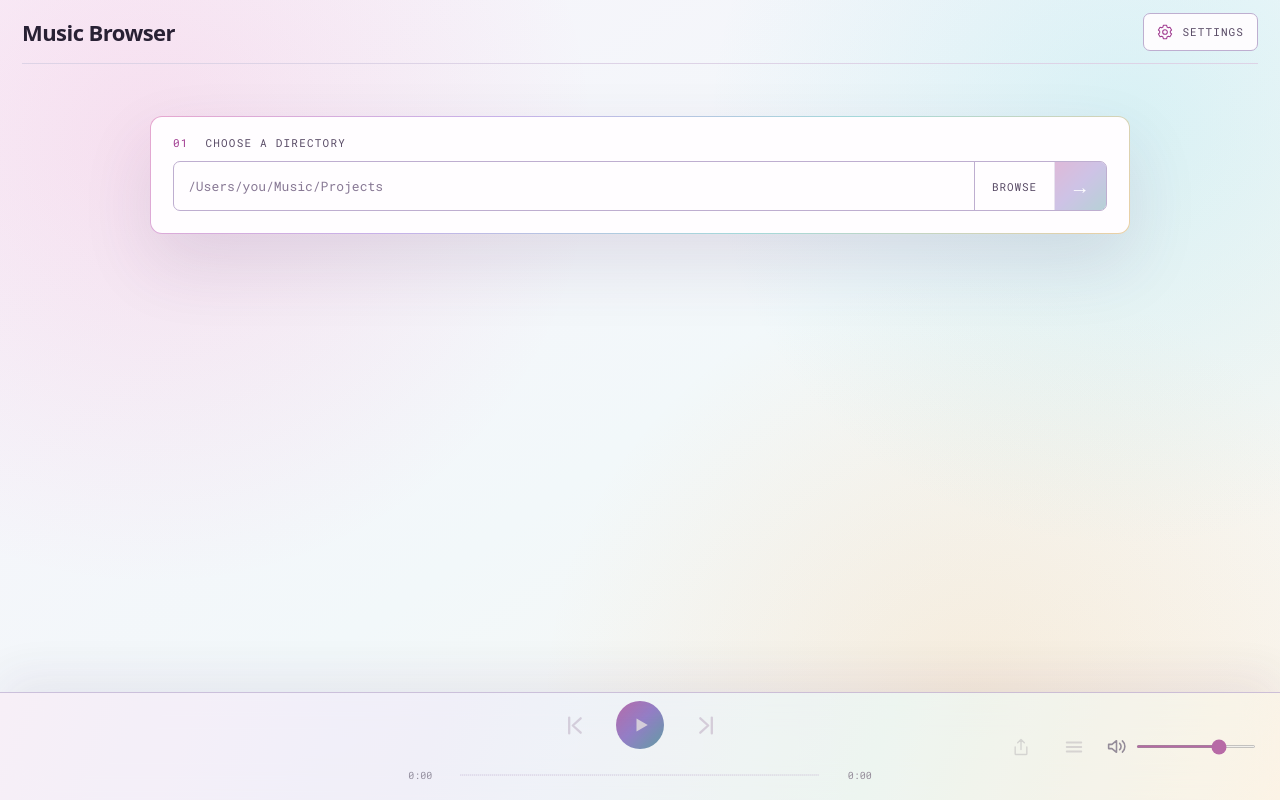
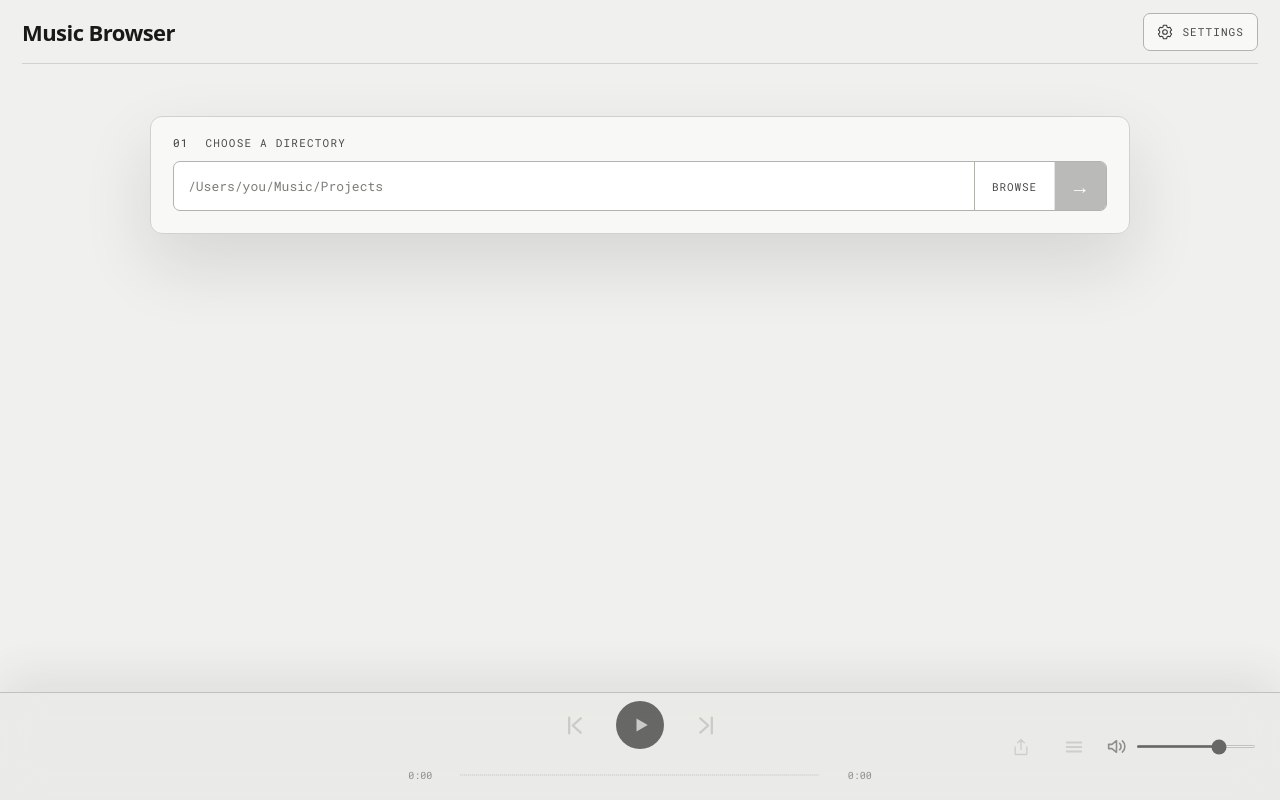
Before and after one commit to jonahclarsen/music_browser, a Svelte app: page / in a window 1280 px wide. Built offline with nearby package versions, Linux system fonts and the light colour scheme.

Commit message:
Use Balance Graphite styling for local and shared players

```diff
--- a/src/styles.css
+++ b/src/styles.css
@@ -1,4 +1,4 @@
-/* Iridescent palette and surfaces mirror the shared player in worker/player-theme.*. */
+/* Graphite palette and surfaces mirror the shared player in worker/player-theme.*. */
 :root {
   color-scheme: light dark;
   --font-sans: system-ui, sans-serif;
@@ -6,45 +6,45 @@
   --font-mono: "Roboto Mono", monospace;
   --radius: 12px;
   --radius-sm: 7px;
-  --bg: #f2f8fa;
-  --ink: #282134;
-  --ink-soft: #3c314a;
-  --text: #594b66;
-  --muted: #736b80;
-  --dim: #736b80;
-  --faint: #887995;
-  --placeholder: #887995;
-  --disabled: #c9bfd2;
-  --line: #ddd3e6;
-  --line-strong: #beaed0;
-  --line-soft: #e9e0ee;
-  --panel: #fffdff;
+  --bg: #f0f0ee;
+  --ink: #191918;
+  --ink-soft: #30302f;
+  --text: #4b4b48;
+  --muted: #6d6d69;
+  --dim: #6d6d69;
+  --faint: #7d7d77;
+  --placeholder: #7d7d77;
+  --disabled: #bebeb8;
+  --line: #d1d1cd;
+  --line-strong: #b3b3ad;
+  --line-soft: #e1e1dd;
+  --panel: #f9f9f7;
   --panel-up: #ffffff;
-  --panel-hover: #fcf5fc;
-  --panel-raised: #fffdff;
-  --panel-translucent: rgb(255 253 255 / .94);
-  --panel-dock: #f7f2fa;
-  --row: rgb(255 253 255 / .68);
-  --field: #fffdff;
-  --hover-wash: rgb(161 60 145 / .05);
-  --accent: #a13c91;
-  --accent-hover: #71328b;
+  --panel-hover: #f3f3f0;
+  --panel-raised: #ffffff;
+  --panel-translucent: rgb(249 249 247 / .94);
+  --panel-dock: #e9e9e6;
+  --row: rgb(249 249 247 / .85);
+  --field: #ffffff;
+  --hover-wash: rgb(58 58 56 / .05);
+  --accent: #3a3a38;
+  --accent-hover: #151514;
   --accent-ink: #ffffff;
-  --accent-soft: #eee2f3;
-  --accent-row: #f2e8f5;
-  --danger: #b23d57;
-  --danger-bg: #fce8ee;
-  --danger-line: #e6b4c0;
-  --danger-ink: #fff6f8;
-  --shadow: 0 30px 70px rgb(74 42 100 / .12);
-  --shadow-pop: 0 18px 50px rgb(74 42 100 / .2);
-  --shadow-dock: 0 -16px 50px rgb(74 42 100 / .1);
+  --accent-soft: #d3d3cf;
+  --accent-row: #ddddda;
+  --danger: #a33f3b;
+  --danger-bg: #f8e8e6;
+  --danger-line: #dcaeaa;
+  --danger-ink: #fff6f5;
+  --shadow: 0 30px 70px rgb(27 27 25 / .12);
+  --shadow-pop: 0 18px 50px rgb(27 27 25 / .2);
+  --shadow-dock: 0 -16px 50px rgb(27 27 25 / .1);
   --play-icon: #ffffff;
-  --wave-preview: #957ca8;
-  --pageGradient:radial-gradient(circle at 12% 18%,rgb(242 76 159 / .13),transparent 34%),radial-gradient(circle at 88% 16%,rgb(57 197 214 / .14),transparent 32%),radial-gradient(circle at 76% 88%,rgb(240 162 62 / .13),transparent 36%),linear-gradient(145deg,#f8f3fb,#f2f8fa 52%,#faf6ef);
-  --rimGradient:linear-gradient(135deg,#e6a7cf,#c7b1e9 32%,#a4d9da 65%,#ecd0a4);
-  --footerGradient:linear-gradient(112deg,#f8edf6,#efedf9 34%,#eaf7f5 68%,#fcf3e5);
-  --playGradient:linear-gradient(135deg,#a13c91,#7256b7 48%,#2f7f8a);
+  --wave-preview: #777774;
+
+
+
+
   font-family: var(--font-sans);
   color: var(--ink);
   background: var(--bg);
@@ -52,51 +52,51 @@
 }
 @media (prefers-color-scheme: dark) {
   :root {
-    --bg: #10191e;
-    --ink: #f4edf6;
-    --ink-soft: #e4d9ec;
-    --text: #cfbfd9;
-    --muted: #b5a6bd;
-    --dim: #b5a6bd;
-    --faint: #a18dad;
-    --placeholder: #a18dad;
-    --disabled: #695b76;
-    --line: #493b54;
-    --line-strong: #695676;
-    --line-soft: #382e43;
-    --panel: #1f1926;
-    --panel-up: #2a2232;
-    --panel-hover: #30263a;
-    --panel-raised: #261f2f;
-    --panel-translucent: rgb(31 25 38 / .96);
-    --panel-dock: #211c2b;
-    --row: rgb(31 25 38 / .78);
-    --field: #19151f;
-    --hover-wash: rgb(216 162 230 / .07);
-    --accent: #d8a2e6;
-    --accent-hover: #eabdf4;
-    --accent-ink: #201727;
-    --accent-soft: #382a46;
-    --accent-row: #32253f;
-    --danger: #f08396;
-    --danger-bg: #42252f;
-    --danger-line: #794254;
-    --danger-ink: #fff0f4;
-    --shadow: 0 30px 70px rgb(0 0 0 / .38);
+    --bg: #0d0d0e;
+    --ink: #f0f0ed;
+    --ink-soft: #e4e4e0;
+    --text: #c7c7c2;
+    --muted: #a1a19d;
+    --dim: #a1a19d;
+    --faint: #91918c;
+    --placeholder: #91918c;
+    --disabled: #626260;
+    --line: #343436;
+    --line-strong: #505053;
+    --line-soft: #29292b;
+    --panel: #161617;
+    --panel-up: #202022;
+    --panel-hover: #242426;
+    --panel-raised: #202022;
+    --panel-translucent: rgb(22 22 23 / .96);
+    --panel-dock: #111112;
+    --row: rgb(22 22 23 / .85);
+    --field: #111112;
+    --hover-wash: rgb(202 202 198 / .07);
+    --accent: #c2c2be;
+    --accent-hover: #e4e4e0;
+    --accent-ink: #161617;
+    --accent-soft: #2c2c2e;
+    --accent-row: #29292b;
+    --danger: #ef837d;
+    --danger-bg: #3d2423;
+    --danger-line: #75423f;
+    --danger-ink: #fff0ef;
+    --shadow: 0 30px 70px rgb(0 0 0 / .4);
     --shadow-pop: 0 18px 50px rgb(0 0 0 / .45);
     --shadow-dock: 0 -16px 50px rgb(0 0 0 / .25);
-    --play-icon: #201727;
-    --wave-preview: #b5a6bd;
-    --pageGradient:radial-gradient(circle at 12% 18%,rgb(240 71 164 / .15),transparent 34%),radial-gradient(circle at 88% 16%,rgb(51 198 218 / .14),transparent 32%),radial-gradient(circle at 76% 88%,rgb(246 170 66 / .11),transparent 36%),linear-gradient(145deg,#15101b,#10191e 52%,#1c1710);
-    --rimGradient:linear-gradient(135deg,#805374,#66557f 32%,#426f74 65%,#806747);
-    --footerGradient:linear-gradient(112deg,#2a1e2a,#242237 34%,#1b3032 68%,#322a20);
-    --playGradient:linear-gradient(135deg,#ef77bc,#aa8bea 48%,#58c3c5);
+    --play-icon: #161617;
+    --wave-preview: #92928e;
+
+
+
+
   }
 }
 
 * { box-sizing: border-box; }
 html, body, #app { width: 100%; height: 100%; overflow: hidden; }
-body { margin: 0; min-width: 320px; color: var(--ink); background-color: var(--bg); background-image: var(--pageGradient); }
+body { margin: 0; min-width: 320px; color: var(--ink); background-color: var(--bg); }
 button, input, select { font: inherit; }
 button { color: inherit; }
 button:focus-visible, input:focus-visible, select:focus-visible { outline: 2px solid var(--accent); outline-offset: 2px; }
@@ -388,7 +388,7 @@ input[type="range"] { height: 3px; accent-color: var(--accent); cursor: pointer;
 
 .settings-sharing { padding: 22px; }
 .shared-links-modal { width: min(900px, calc(100% - 32px)); max-height: calc(100dvh - 48px); padding: 0; border: 1px solid var(--line-strong); border-radius: 16px; background: var(--panel); color: var(--ink); box-shadow: var(--shadow-pop); }
-.shared-links-modal::backdrop { background: rgb(20 12 28 / .45); backdrop-filter: blur(5px); }
+.shared-links-modal::backdrop { background: rgb(0 0 0 / .45); backdrop-filter: blur(5px); }
 .shared-links-modal-content { position: relative; padding: 26px; }
 .shared-links-modal .shared-links { padding: 0; }
 .shared-links-modal .shared-links-header { padding-right: 42px; }
@@ -396,13 +396,6 @@ input[type="range"] { height: 3px; accent-color: var(--accent); cursor: pointer;
 .modal-close:hover { background: var(--accent-soft); }
 .modal-close svg { width: 16px; height: 16px; fill: none; stroke: currentColor; stroke-width: 1.5; }
 
-/* Prismatic edges and player surfaces carry the shared player's theme through the local app. */
-.setup-panel, .settings-panel, .queue-panel, .shared-links-modal {
-  border-color: transparent;
-  background: linear-gradient(var(--panel), var(--panel)) padding-box, var(--rimGradient) border-box;
-}
-.player-dock { background: var(--panel-dock); background-image: var(--footerGradient); }
-.transport-buttons .play-button { background: var(--playGradient); color: var(--play-icon); }
-.transport-buttons .play-button:not(:disabled):hover { background: var(--playGradient); color: var(--play-icon); filter: brightness(1.12); }
-.load-button, .analyze-button { background: var(--playGradient); color: var(--play-icon); }
-.load-button:hover, .analyze-button:hover { background: var(--playGradient); filter: brightness(1.12); }
+/* Neutral player controls match the shared Graphite player. */
+.transport-buttons .play-button { background: var(--accent); color: var(--play-icon); }
+.transport-buttons .play-button:not(:disabled):hover { background: var(--accent-hover); color: var(--play-icon); }
```
Also changed, not shown: worker/player-page.ts (+1 -1 lines), worker/player-theme.json (+29 -29 lines), worker/player-theme.ts (+1 -16 lines), 2 other files (tests, documents, lock files or other folders).
